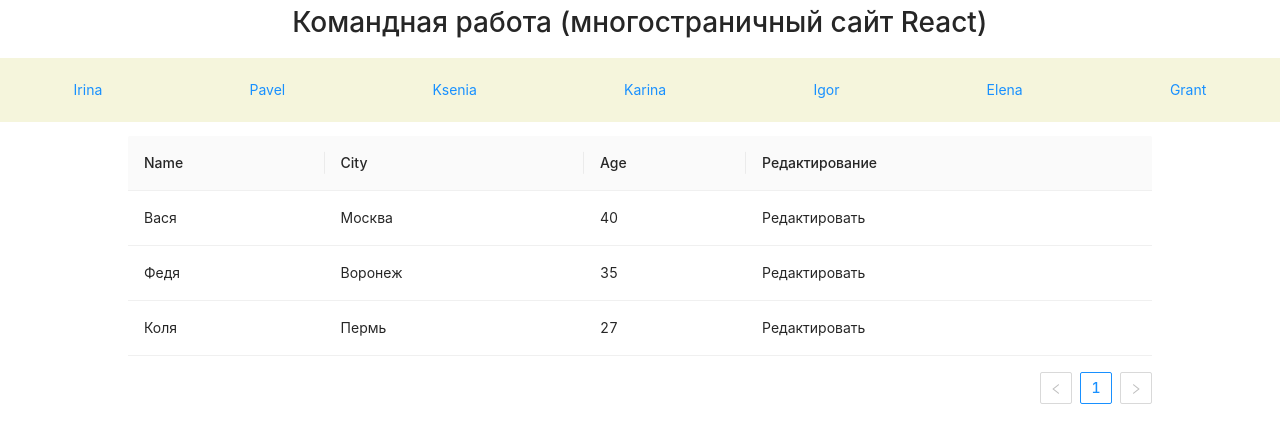
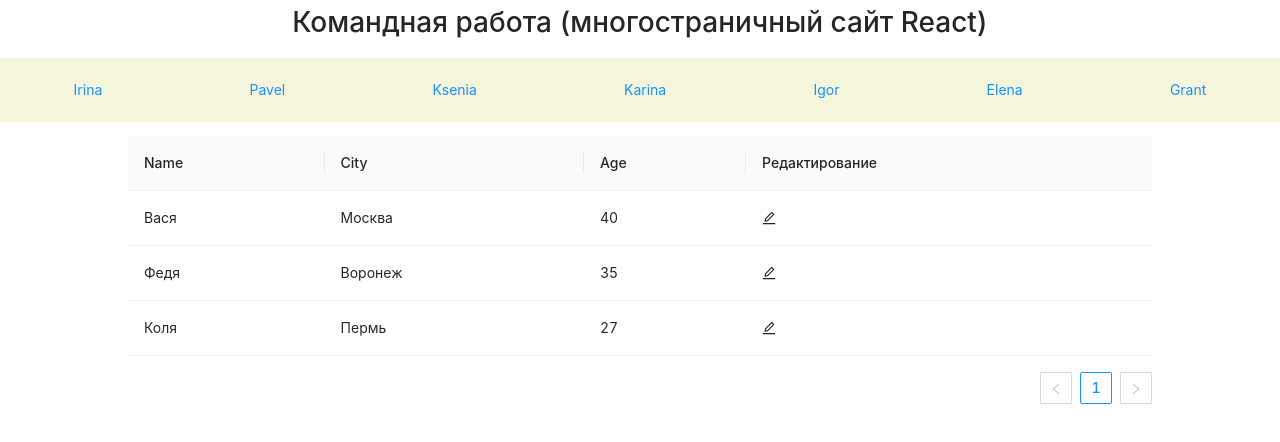
Before and after one commit to KseniaZelinger/comand_work, a React (Create React App) app: page /igor in a window 1280 px wide. Shown: the top 442 px of the page. Built offline with nearby package versions, Linux system fonts and the light colour scheme.

Commit message:
Добавлен символ редактирования

```diff
--- a/src/components/igor-components/Table_for_edite.jsx
+++ b/src/components/igor-components/Table_for_edite.jsx
@@ -1,5 +1,6 @@
 import React, { useEffect, useState } from 'react';
 import { Table, Modal } from 'antd';
+import { EditOutlined } from '@ant-design/icons';
 
 function Table_for_edite() {
 
@@ -46,7 +47,7 @@ function Table_for_edite() {
             title: "Редактирование",
             dataIndex: 'id',
             key: 'id',
-            render: (id) => <span onClick={() => editeRaw(id)}>Редактировать</span> // В данной строке создаем вызов функции для установки промежуточного редактируемого объекта
+            render: (id) => <span onClick={() => editeRaw(id)}><EditOutlined /></span> // В данной строке создаем вызов функции для установки промежуточного редактируемого объекта
         }
     ]
 
```
